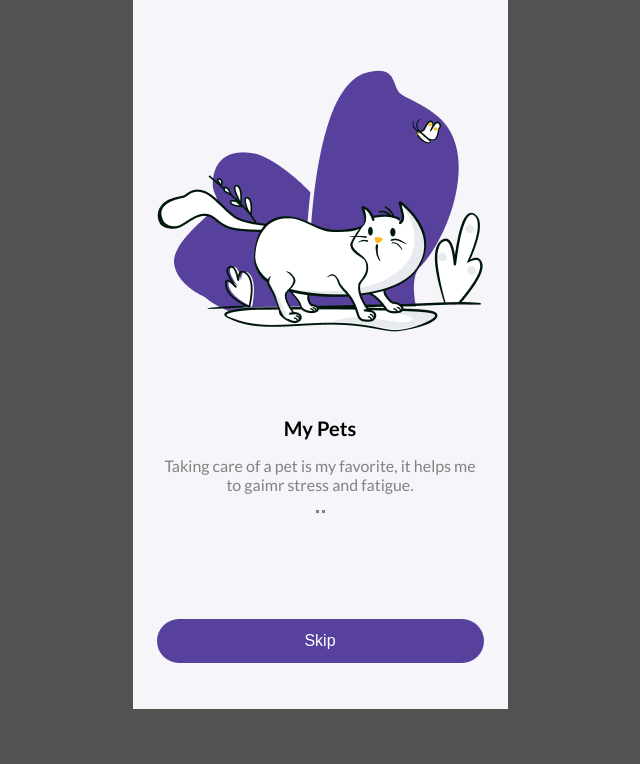
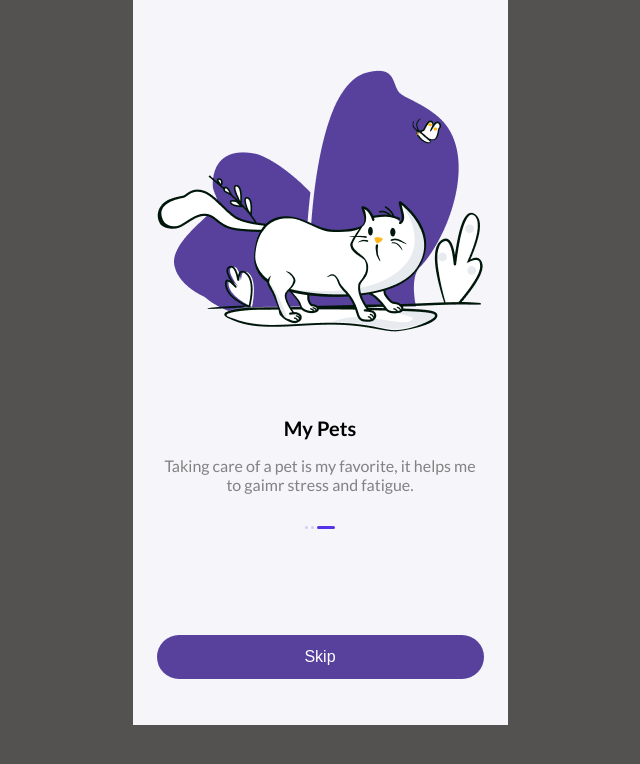
Before and after one commit to rts-cmk-wu09/framework1-mypets-maanemann, a React (Vite) app in the folder my_pet/: page / in a window 1280 px wide. Shown: the top 764 px of the page, without its empty margins (320-960 px from the left). Built offline with nearby package versions, Linux system fonts and the light colour scheme.

Commit message:
Add færdige prikker

```diff
--- a/my_pet/src/templates/Dialog.jsx
+++ b/my_pet/src/templates/Dialog.jsx
@@ -11,13 +11,13 @@ const StyledBut = styled.button`
   margin: 106px auto 46px auto;
   width: 100%;
   height: 44px;
-  border-radius: 100px;
+  border-radius: 10rem;
   background-color: #57419d;
   color: white;
   /* font-weight: 700; */
 `;
 const PageDots = styled.div`
-  margin: 0 auto;
+  margin: 2rem auto 0 auto;
   width: fit-content;
   display: flex;
   gap: 3px;
@@ -25,8 +25,15 @@ const PageDots = styled.div`
 const InactDot = styled.div`
   width: 3px;
   height: 3px;
-  background-color: gray;
+  background-color: rgba(85, 51, 234, 0.21);
+  border-radius: 100px;
 `;
+const ActDot = styled.div`
+  width: 18px;
+  height: 3px;
+  background-color: rgb(85, 51, 234);
+  border-radius: 100px;
+`
 
 const Dialog = () => {
   return (
@@ -35,6 +42,7 @@ const Dialog = () => {
       <PageDots>
         <InactDot></InactDot>
         <InactDot></InactDot>
+        <ActDot></ActDot>
       </PageDots>
       <StyledBut>Skip</StyledBut>
     </StyledDiv>
```
